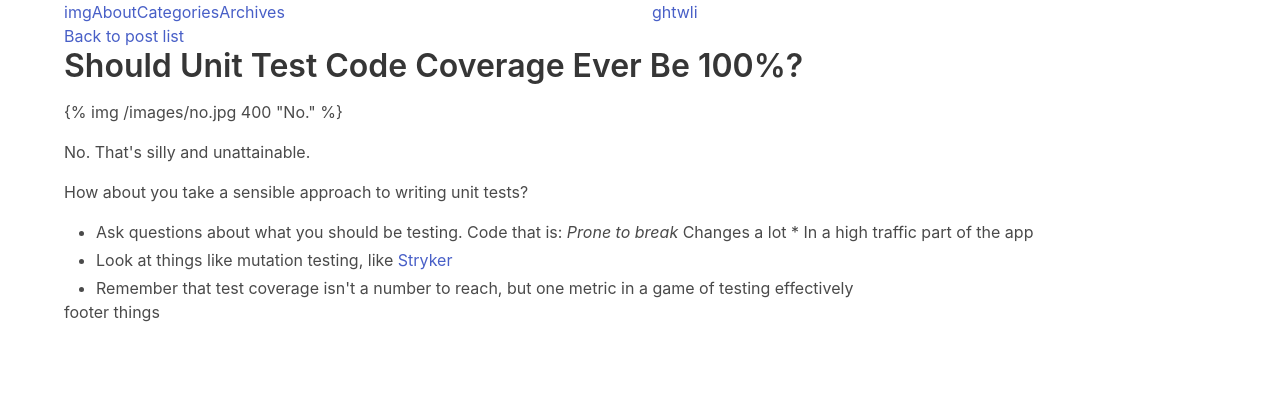
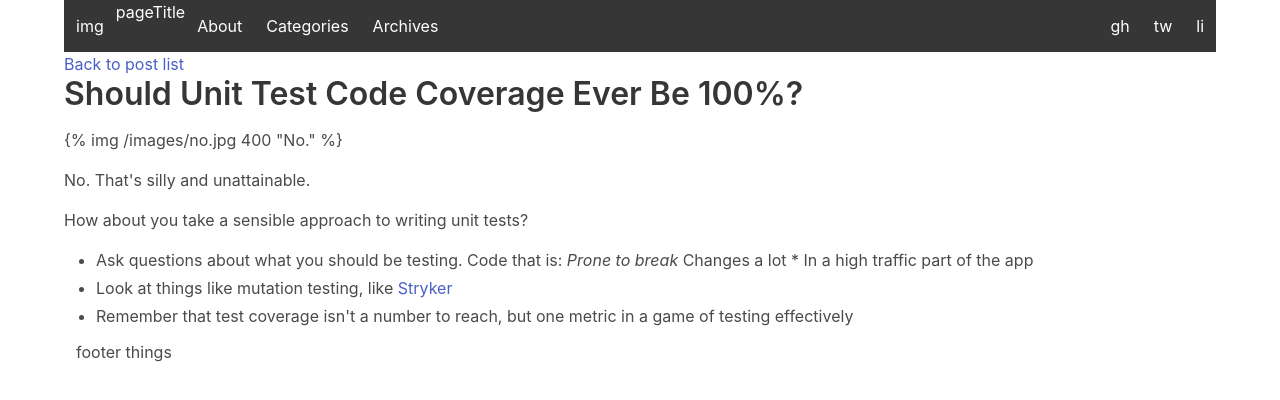
Before and after one commit to 4kategreen/blog, a Next.js app in the folder blog/: page /post/100 in a window 1280 px wide. Shown: the top 400 px of the page. Built offline with nearby package versions, Linux system fonts and the light colour scheme.

Commit message:
next step in layout and look and feel

```diff
--- a/blog/components/Header.js
+++ b/blog/components/Header.js
@@ -1,34 +1,45 @@
 import Link from 'next/link';
 
-export default function Header() {
+export default function Header({ pageTitle, menuItems }) {
   return (
     <>
       <header>
-        <nav class="columns">
-          <div class="column">
+        <nav class="navbar is-dark">
+          <div class="navbar-brand">
             <Link href="/">
-              <a>img</a>
+              <a class="navbar-item">img</a>
             </Link>
+            <h1>{pageTitle}</h1>
+
+            <a role="button" class="navbar-burger" aria-label="menu" aria-expanded="false">
+              <span aria-hidden="true"></span>
+              <span aria-hidden="true"></span>
+              <span aria-hidden="true"></span>
+            </a>
+          </div>
+          <div class="navbar-menu">
+            <div class="navbar-start">
               <Link href="/about">
-              <a>About</a>
+                <a class="navbar-item">About</a>
               </Link>
               <Link href="/categories">
-              <a>Categories</a>
+                <a class="navbar-item">Categories</a>
               </Link>
               <Link href="/archives">
-              <a>Archives</a>
+                <a class="navbar-item">Archives</a>
               </Link>
             </div>
-          <div class="column">
+            <div class="navbar-end">
               <Link href="/">
-              <a>gh</a>
+                <a class="navbar-item">gh</a>
               </Link>
               <Link href="/">
-              <a>tw</a>
+                <a class="navbar-item">tw</a>
               </Link>
               <Link href="/">
-              <a>li</a>
+                <a class="navbar-item">li</a>
               </Link>
+            </div>
           </div>
         </nav>
       </header>
--- a/blog/components/Layout.js
+++ b/blog/components/Layout.js
@@ -2,19 +2,19 @@ import Head from 'next/head';
 import Header from './Header';
 import '../styles/styles.sass'
 
-export default function Layout({ children, pageTitle, ...props}) {
+export default function Layout({ children, pageTitle, menuItems, ...props}) {
   return (
     <>
       <Head>
         <meta name="viewport" content="width=device-width, initial-scale=1" />
         <title>{pageTitle}</title>
       </Head>
-      <section className="container">
-        <Header />
-        <div className="content">{children}</div>
+      <section class="container">
+        <Header pageTitle="pageTitle" menuItems="menuItems" />
+        <div class="content">{children}</div>
       </section>
-      <footer>
-        <div class="container">footer things</div>
+      <footer class="container">
+        <div class="column">footer things</div>
       </footer>
     </>
   )
--- a/blog/config.json
+++ b/blog/config.json
@@ -1,4 +1,16 @@
 {
 	"title": "Kate Green",
-	"description": "Engaged and Quality Leadership"
+	"description": "Engaged and Quality Leadership",
+	"menuItems": [
+		{
+			"name": "About",
+			"href": "/about"
+		}, {
+			"name": "Categories",
+			"href": "/categories"
+		}, {
+			"name": "Archives",
+			"href": "/archives"
+		}
+	]
 }
```
Also changed, not shown: blog/pages/index.js (+5 -4 lines). Lines whose indentation alone changed are shown as unchanged.
